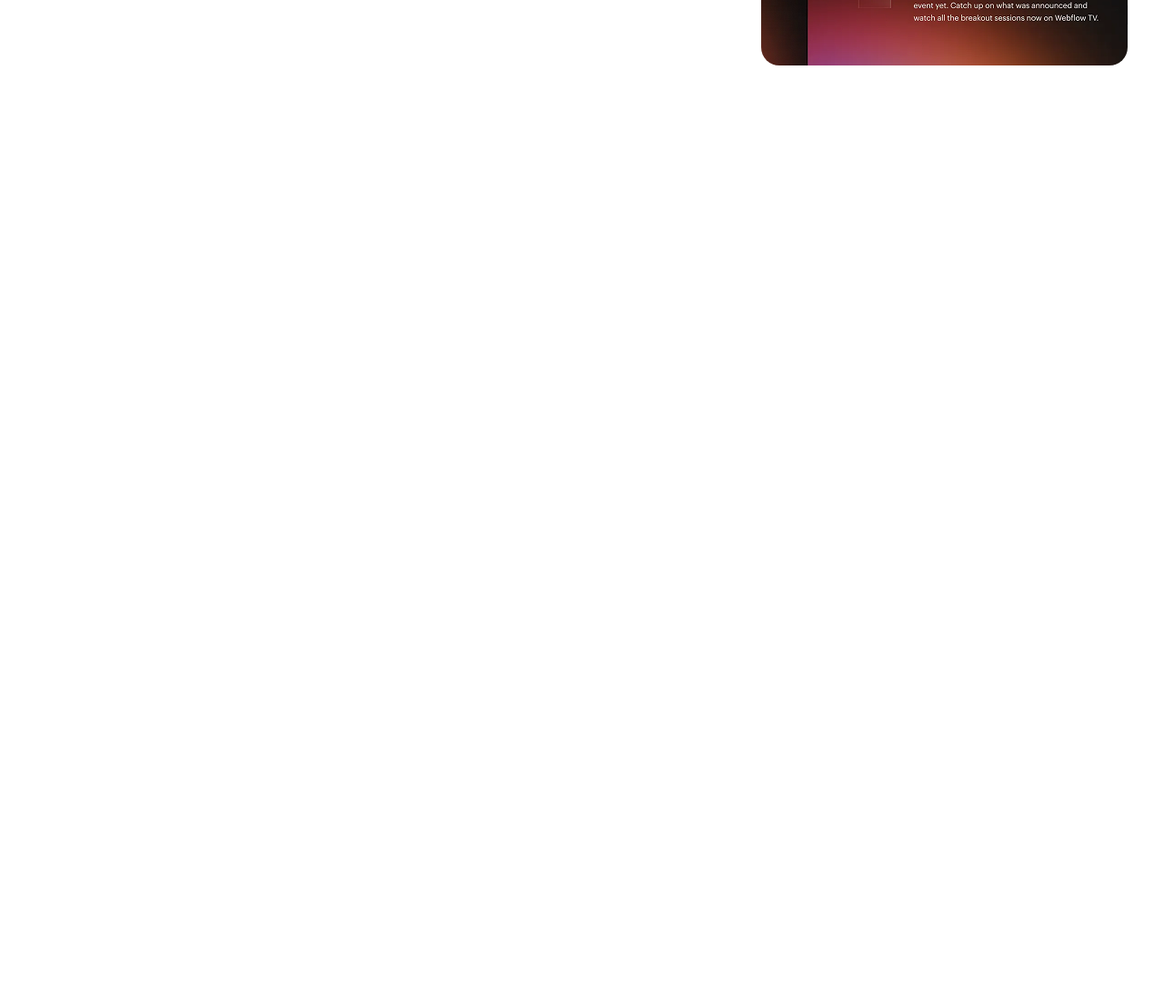
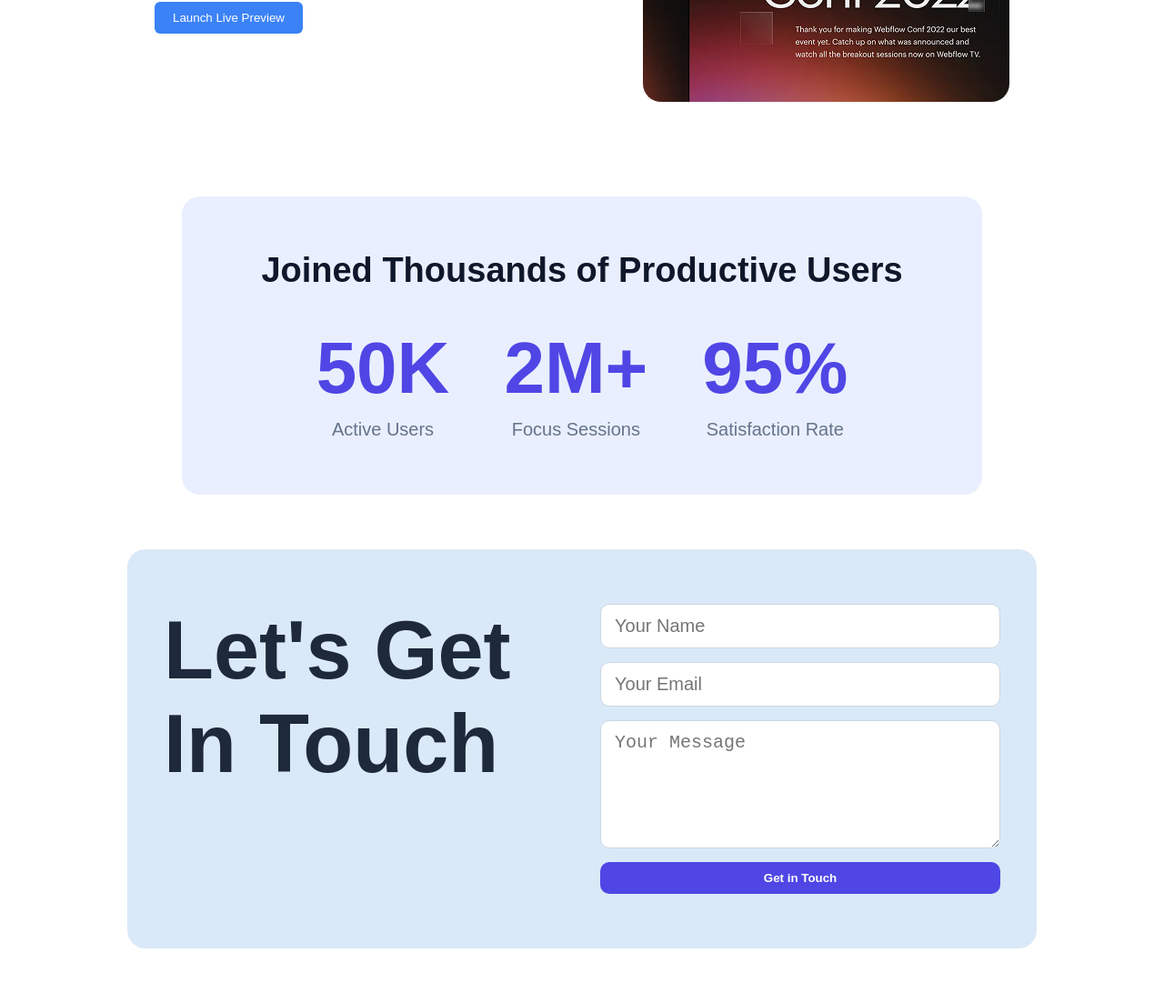
Before and after one commit to Tanzeem74/Assignment-1, a plain HTML site: page index.html in a window 1280 px wide. Shown: the part 791-1894 px from the top of the page at 91% size. Before the commit the page ends 927 px from the top, so only its background shows below. Drawn offline with Linux system fonts and the light colour scheme.

Commit message:
Third commit

```diff
--- a/Styles/style.css
+++ b/Styles/style.css
@@ -52,7 +52,10 @@ body {
 }
 
 .action-section {
-    padding: 60px 40px;
+    padding: 60px 20px;
+    border-radius: 20px;
+    max-width: 1000px;
+    margin: 40px 150px;
 }
 
 .action-content {
@@ -74,6 +77,7 @@ body {
 }
 
 .action-text p {
+    font-weight: 200;
     font-size: 24px;
     margin-bottom: 20px;
     color: #475569;
@@ -88,6 +92,89 @@ body {
     cursor: pointer;
 }
 
-.action-image {
-    border-radius: 6px;
+.productive-users {
+    background-color: #eaefff;
+    padding: 60px 20px;
+    border-radius: 20px;
+    text-align: center;
+    max-width: 1000px;
+    margin: 40px 200px;
 }
+
+.productive-users h2 {
+    font-size: 38px;
+    color: #0f172a;
+    margin-bottom: 40px;
+    font-weight: bold;
+}
+
+.stats {
+    display: flex;
+    justify-content: center;
+    gap: 60px;
+    flex-wrap: wrap;
+}
+
+.stat h3 {
+    font-size: 80px;
+    color: #4f46e5;
+    margin-bottom: 10px;
+    font-weight: 700;
+}
+
+.stat p {
+    font-weight: 300;
+    font-size: 20px;
+    color: #64748b;
+}
+
+.contact-section {
+    display: flex;
+    flex-wrap: wrap;
+    justify-content: space-between;
+    padding: 60px 40px;
+    background-color: #dae9f7;
+    border-radius: 20px;
+    max-width: 1000px;
+    margin: 60px auto;
+    gap: 40px;
+}
+
+.contact-left {
+    flex: 150px;
+    min-width: 250px;
+}
+
+.contact-left h2 {
+    font-size: 90px;
+    font-weight: bold;
+    color: #1e293b;
+    margin-bottom: 20px;
+}
+
+.contact-right {
+    flex: 150px;
+}
+
+.contact-right form {
+    display: flex;
+    flex-direction: column;
+    gap: 15px;
+}
+
+.contact-right input,
+.contact-right textarea {
+    padding: 12px 15px;
+    border: 1px solid #cbd5e1;
+    border-radius: 10px;
+    font-size: 20px;
+}
+
+.contact-right button {
+    background-color: #4f46e5;
+    color: white;
+    padding: 10px 15px;
+    border: none;
+    border-radius: 10px;
+    font-weight: bold;
+}
--- a/index.html
+++ b/index.html
@@ -32,6 +32,39 @@
       </div>
     </div>
   </section>
+  <section class="productive-users">
+    <h2>Joined Thousands of Productive Users</h2>
+    <div class="stats">
+      <div class="stat">
+        <h3>50K</h3>
+        <p>Active Users</p>
+      </div>
+      <div class="stat">
+        <h3>2M+</h3>
+        <p>Focus Sessions</p>
+      </div>
+      <div class="stat">
+        <h3>95%</h3>
+        <p>Satisfaction Rate</p>
+      </div>
+    </div>
+  </section>
+
+  <section class="contact-section">
+    <div class="contact-left">
+      <h2>Let's Get In Touch</h2>
+    </div>
+    <div class="contact-right">
+      <form>
+        <input type="text" placeholder="Your Name" />
+        <input type="email" placeholder="Your Email" />
+        <textarea placeholder="Your Message" rows="5"></textarea>
+        <button type="submit">Get in Touch</button>
+      </form>
+    </div>
+  </section>
+
+
 </body>
 
 </html>
```
